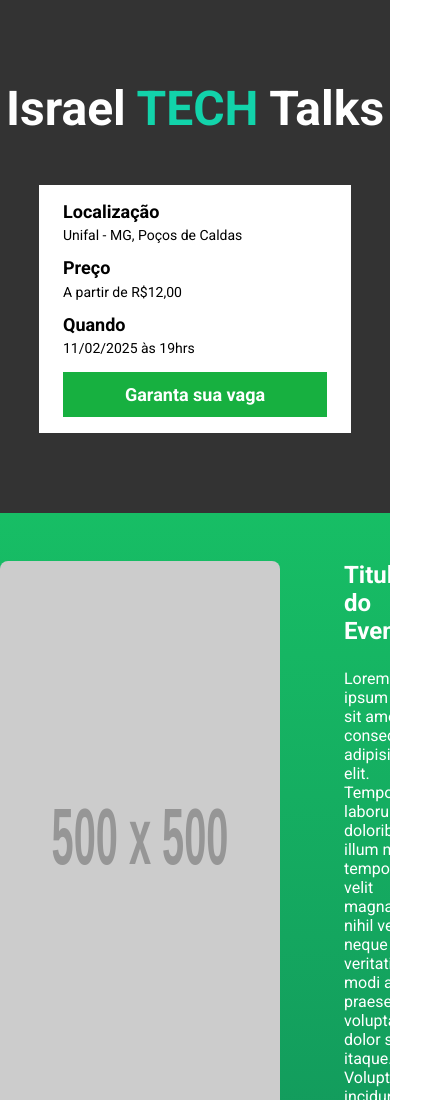
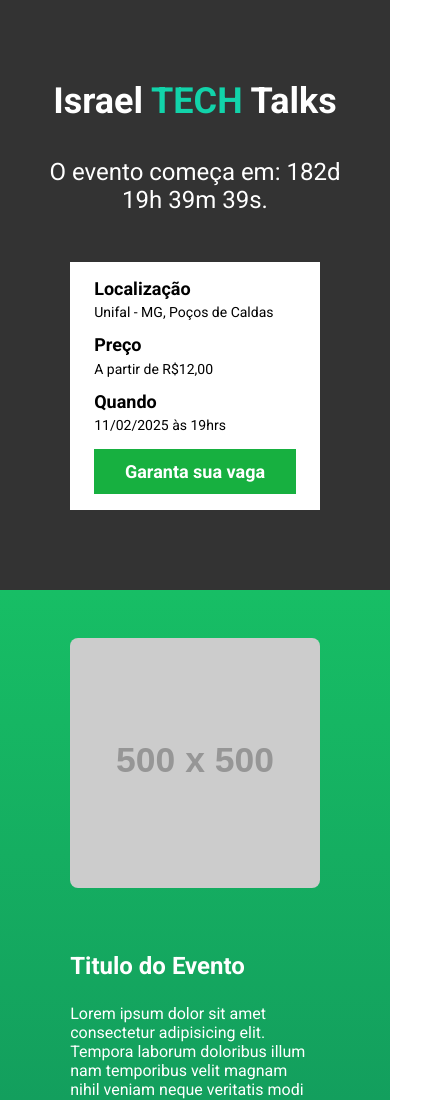
Before and after one commit to IsraelAraujo70/Event_Israel_tech_talks, a website built with Parcel: page src/index.html in a window 390 px wide. Shown: the top 1100 px of the page, 433 px wide, since content can reach past the window. Built offline with nearby package versions, Linux system fonts and the light colour scheme; placeholder pictures from the web are drawn by us; files whose address does not match are found by name.

Commit message:
Timer created and responsive css

```diff
--- a/src/index.html
+++ b/src/index.html
@@ -15,6 +15,7 @@
     <div class="hero">
         <div class="container">
             <h1 class="hero__title">Israel <span class="hl">tech</span> talks</h1>
+            <p class="hero__timer">O evento começa em: <span id="timer"></span>.</p>
             <div class="info">
                     <ul class="info__content">
                         <li class="info__content__item">
@@ -48,7 +49,7 @@
                 </p>
             </div>
         </div>
-        <div class="events__event events__event--left">
+        <div class="events__event events__event--left" data-aos="fade-left">
             <img class="events__event__image" src="https://via.placeholder.com/500x500" alt="">
             <div class="events__event__text">
                 <h2>Titulo do Evento</h2>
@@ -57,7 +58,7 @@
                 </p>
             </div>
         </div>
-        <div class="events__event">
+        <div class="events__event" data-aos="fade-right">
             <img class="events__event__image" src="https://via.placeholder.com/500x500" alt="">
             <div class="events__event__text">
                 <h2>Titulo do Evento</h2>
@@ -66,7 +67,7 @@
                 </p>
             </div>
         </div>
-        <div class="events__event events__event--left">
+        <div class="events__event events__event--left" data-aos="fade-left">
             <img class="events__event__image" src="https://via.placeholder.com/500x500" alt="">
             <div class="events__event__text">
                 <h2>Titulo do Evento</h2>
@@ -77,7 +78,7 @@
         </div>
     </div>
 </section>
-<script src="./scripts/main.js"></script>
 <script src="https://unpkg.com/aos@next/dist/aos.js"></script>
+<script src="scripts/main.js"></script>
 </body>
 </html>
--- a/src/scripts/main.js
+++ b/src/scripts/main.js
@@ -1 +1,29 @@
 AOS.init();
+
+const dataDoEvento = new Date("Feb 11, 2025 19:00:00");
+const timeStampDoEvento = dataDoEvento.getTime();
+
+const intervalo = setInterval(function(){
+    const agora = new Date();
+    const timeStampAtual = agora.getTime();
+
+    const distancia = timeStampDoEvento - timeStampAtual;
+
+    const segundos = 1000;
+    const minutos = segundos * 60;
+    const horas = minutos * 60;
+    const dias = horas * 24;
+
+    const diasAte = Math.floor(distancia / dias);
+    const horasAte = Math.floor((distancia % dias) / horas);
+    const minutosAte = Math.floor((distancia % horas) / minutos);
+    const segundosAte = Math.floor((distancia % minutos) / segundos);
+
+    const tempoRestante = `${diasAte}d ${horasAte}h ${minutosAte}m ${segundosAte}s`;
+    document.querySelector('#timer').textContent = tempoRestante;
+
+    if (distancia <= 0) {
+        clearInterval(intervalo);
+        document.querySelector('#timer').textContent = "Evento iniciado!";
+    }
+}, 1000);
--- a/src/styles/_event.scss
+++ b/src/styles/_event.scss
@@ -19,4 +19,21 @@
             flex-direction: row-reverse;
         }
     }
+
+    @media (max-width: 640px) {
+        &__event{
+            margin: 0 auto;
+            width: 80%;
+            display: flex;
+            flex-direction: column;
+            align-items: center;
+            &__img{
+                max-width: 140px;
+                width: 100%;
+            }
+            &__text{
+                display: block;
+            }
+        }
+    }
 }
--- a/src/styles/_hero.scss
+++ b/src/styles/_hero.scss
@@ -12,6 +12,19 @@
         text-transform: capitalize;
         font-size: 48px;
         margin-bottom: 1em;
+        @media (max-width: 640px) {
+            font-size: 36px;
+        }
+    }
+    &__timer{
+        color: #fff;
+        position: relative;
+        text-align: center;
+        font-size: 28px;
+        margin-bottom: 2em;
+        @media (max-width: 640px) {
+            font-size: 24px;
+        }
     }
     &:before{
         position: absolute;
--- a/src/styles/main.scss
+++ b/src/styles/main.scss
@@ -16,6 +16,18 @@
     max-width: 960px;
     width: 100%;
     margin: 0 auto;
+
+    @media (max-width:1023px) and (min-width: 641px) {
+        width: 90%;
+    }
+
+    @media (max-width: 640px) {
+        width: 80%;
+    }
+
+    @media (max-width:1024px) {
+        overflow-x: hidden;
+    }
 }
 
 .hl{
```
